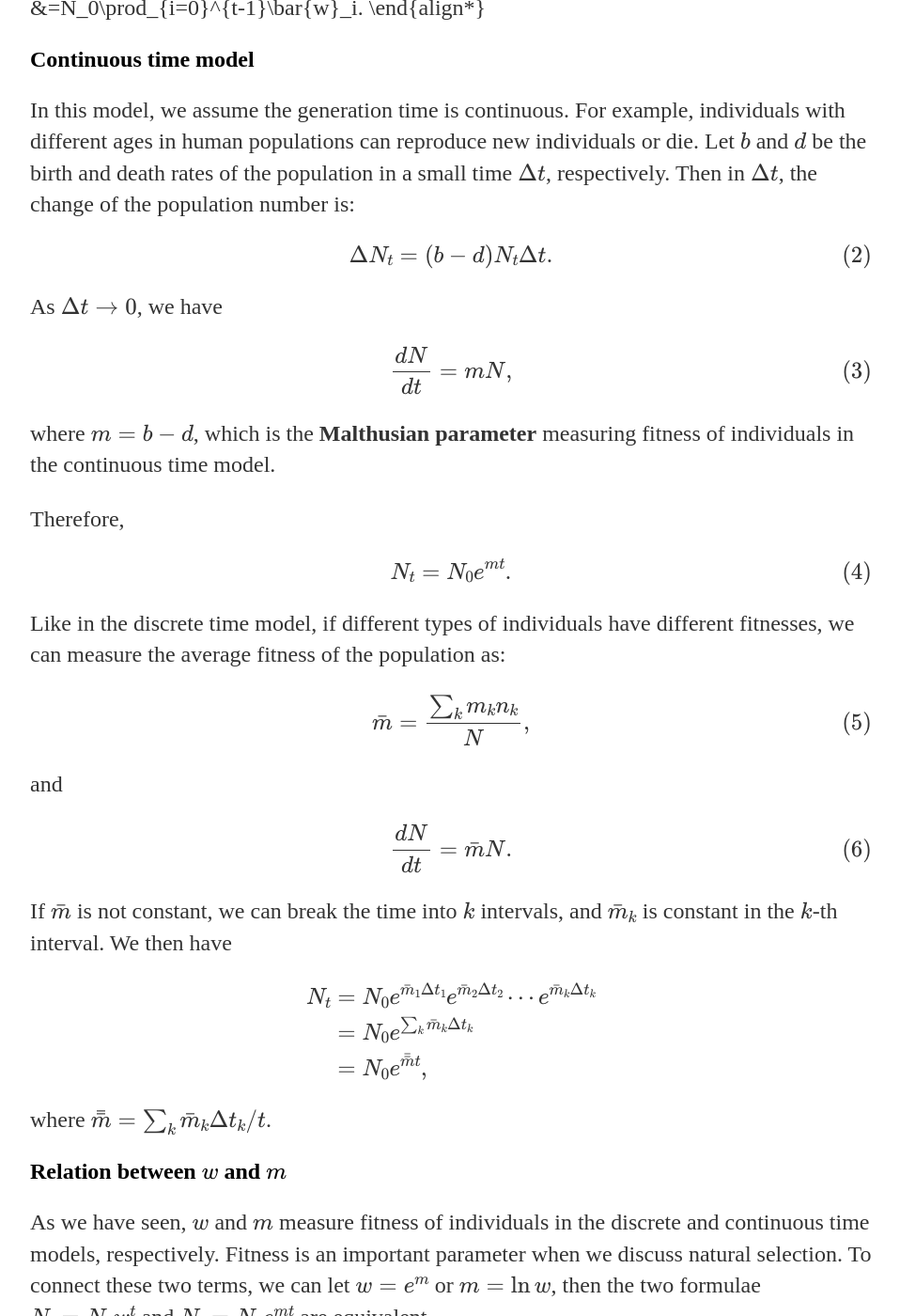
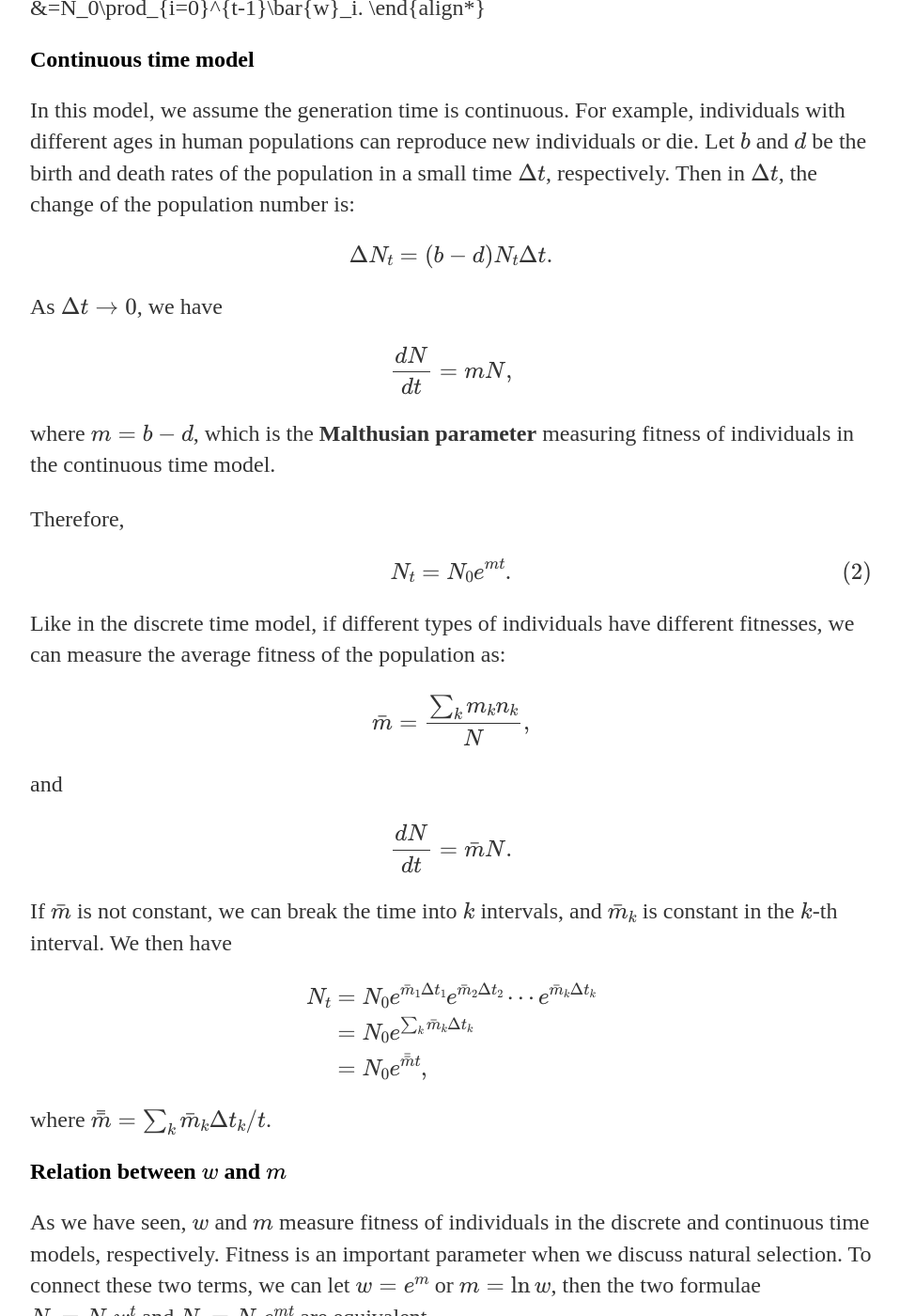
Before and after one commit to xin-huang/xin-huang.github.io, a Jekyll site: the page built from _posts/2017-04-22-population-growth-models.md, in a window 1280 px wide and 1400 px high, scrolled down 1763 px. Shown: the whole window at 94% size, without its empty margins (160-1118 px from the left). Built offline with Jekyll 4.4.1, drawn with Linux system fonts in a browser that asks for light colours; formulas are drawn with MathJax 3; comment, search, counter and statistics services are not loaded.

Commit message:
Update 2017-04-22-population-growth-models.md

```diff
--- a/_posts/2017-04-22-population-growth-models.md
+++ b/_posts/2017-04-22-population-growth-models.md
@@ -43,13 +43,33 @@ If $\bar{w}$ is not constant, let $\bar{w}_t$ be the average fitness at time $t$
 
 ## Continuous time model
 
-In this model, we assume the generation time is continuous. For example, individuals with different ages in human populations can reproduce new individuals or die. Let $b$ and $d$ be the birth and death rates of the population in a small time $\Delta t$, respectively. Then in $\Delta t$, the change of the population number is: \begin{equation}\Delta N_t=(b-d)N_t\Delta t.\end{equation}
+In this model, we assume the generation time is continuous. For example, individuals with different ages in human populations can reproduce new individuals or die. Let $b$ and $d$ be the birth and death rates of the population in a small time $\Delta t$, respectively. Then in $\Delta t$, the change of the population number is:
 
-As $\Delta t\rightarrow 0$, we have \begin{equation}\frac{dN}{dt}=mN,\end{equation} where $m=b-d$, which is the **Malthusian parameter** measuring fitness of individuals in the continuous time model.
+\begin{align\*}
+    \Delta N_t=(b-d)N_t\Delta t.
+\end{align\*}
+
+As $\Delta t\rightarrow 0$, we have
+
+\begin{align\*}
+    \frac{dN}{dt}=mN,
+\end{align\*}
+
+where $m=b-d$, which is the **Malthusian parameter** measuring fitness of individuals in the continuous time model.
 
 Therefore, \begin{equation}N_t=N_0e^{mt}.\end{equation}
 
-Like in the discrete time model, if different types of individuals have different fitnesses, we can measure the average fitness of the population as: \begin{equation}\bar{m}=\frac{\sum_k m_kn_k}{N},\end{equation} and \begin{equation}\frac{dN}{dt}=\bar{m}N.\end{equation}
+Like in the discrete time model, if different types of individuals have different fitnesses, we can measure the average fitness of the population as:
+
+\begin{align\*}
+    \bar{m}=\frac{\sum_k m_kn_k}{N},
+\end{align\*}
+
+and
+
+\begin{align\*}
+    \frac{dN}{dt}=\bar{m}N.
+\end{align\*}
 
 If $\bar{m}$ is not constant, we can break the time into $k$ intervals, and $\bar{m}_k$ is constant in the $k$-th interval. We then have
 
```
